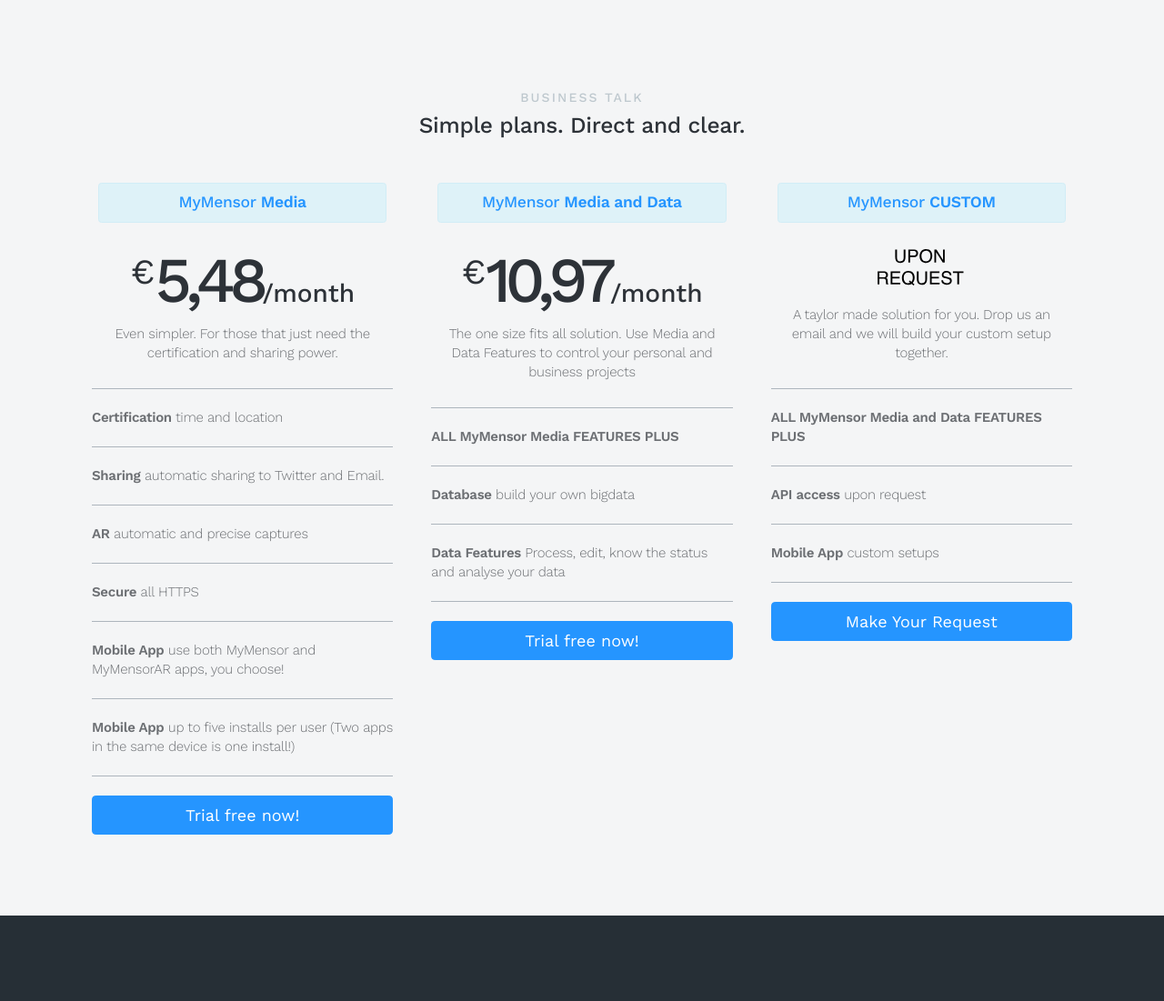
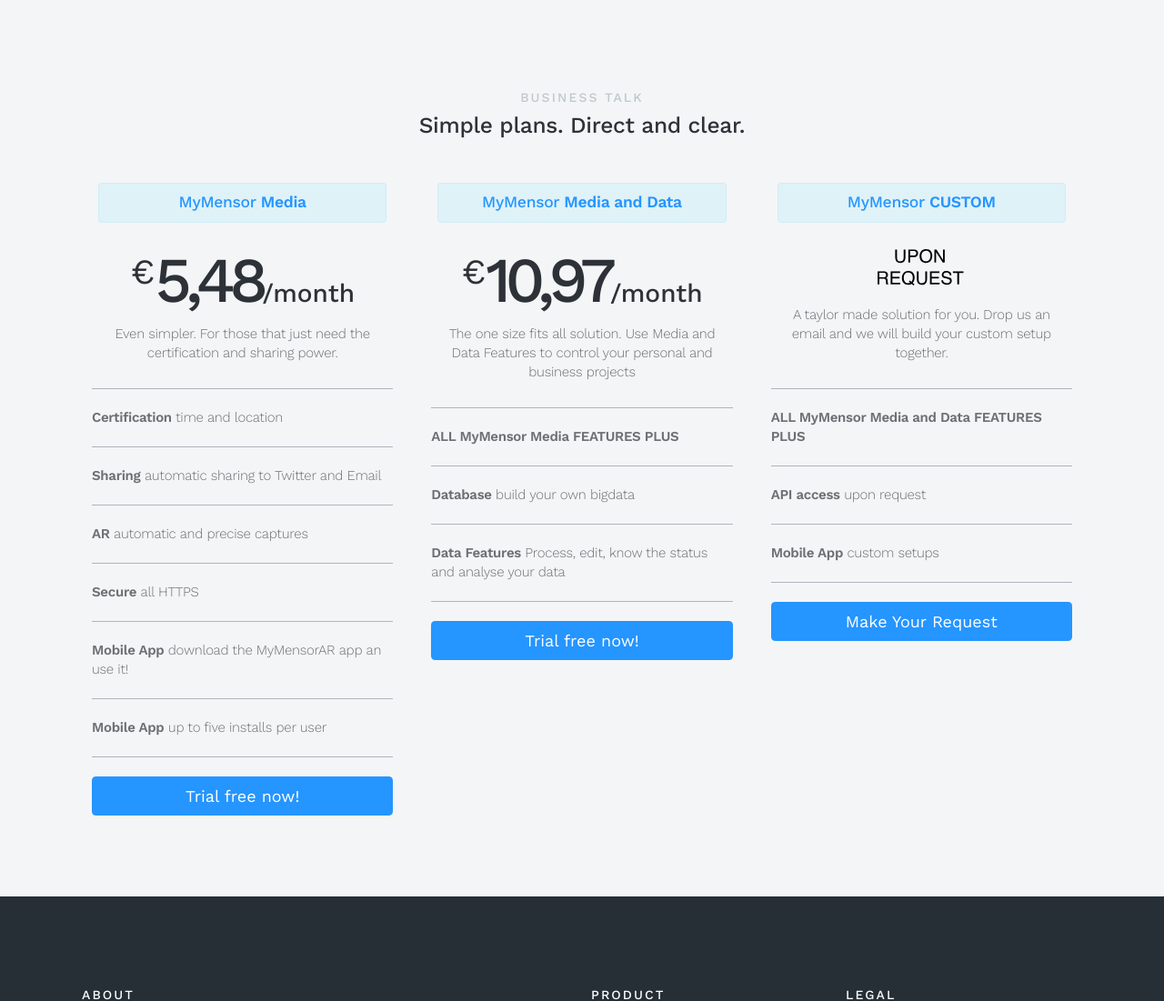
Before and after one commit to jorgercg/MyMensorWebsite, a Django app: page /en/ in a window 1280 px wide. Shown: the part 4808-5909 px from the top of the page at 91% size. Run offline with Django 3.2, Linux system fonts and the light colour scheme; some libraries are stand-ins or nearby versions.

Commit message:
13OUT2017 19h46min

```diff
--- a/mymwebsite/templates/index.html
+++ b/mymwebsite/templates/index.html
@@ -299,16 +299,16 @@
                                 <li class="py-4">
                                     <strong>{% trans "Certification" %}</strong>{% trans " time and location" %}</li>
                                 <li class="py-4">
-                                    <strong>{% trans "Sharing" %}</strong>{% trans " automatic sharing to Twitter and Email." %}
+                                    <strong>{% trans "Sharing" %}</strong>{% trans " automatic sharing to Twitter and Email" %}
                                 </li>
                                 <li class="py-4">
                                     <strong>{% trans "AR" %}</strong>{% trans " automatic and precise captures" %}</li>
                                 <li class="py-4"><strong>{% trans "Secure" %}</strong>{% trans " all HTTPS" %}</li>
                                 <li class="py-4">
-                                    <strong>{% trans "Mobile App" %}</strong>{% trans " use both MyMensor and MyMensorAR apps, you choose!" %}
+                                    <strong>{% trans "Mobile App" %}</strong>{% trans " download the MyMensorAR app an use it!" %}
                                 </li>
                                 <li class="py-4">
-                                    <strong>{% trans "Mobile App" %}</strong>{% trans " up to five installs per user (Two apps in the same device is one install!)" %}
+                                    <strong>{% trans "Mobile App" %}</strong>{% trans " up to five installs per user" %}
                                 </li>
                             </ul>
                             <a id="registerbtn" class="btn btn-primary btn-lg btn-block registerbtn"
```
